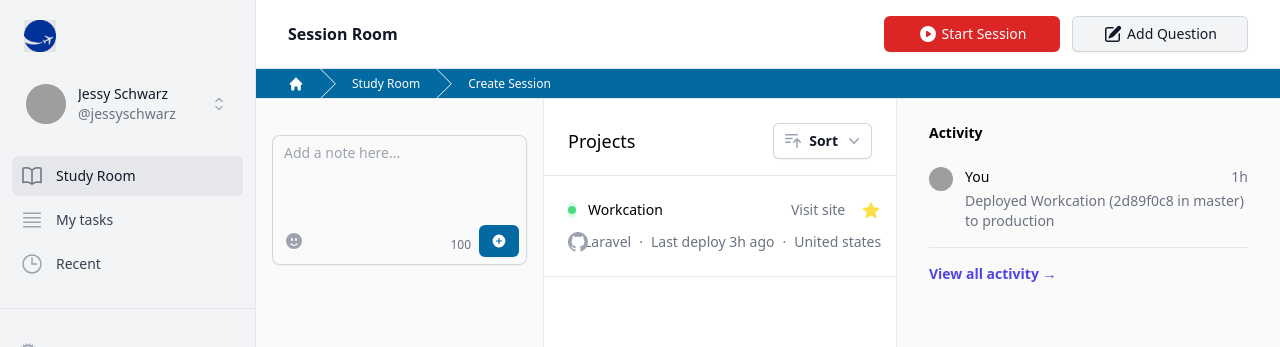
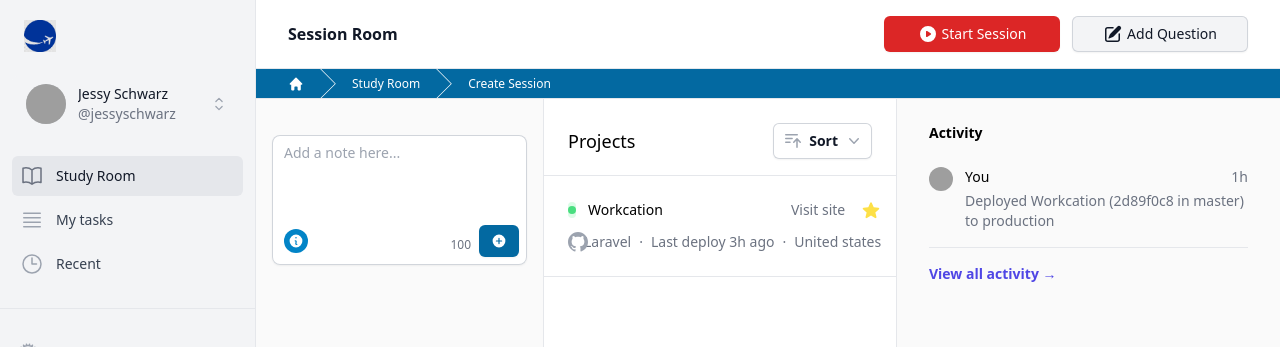
Before and after one commit to maariyadiminsky/pilot-buddy, a React (Create React App) app: page / in a window 1280 px wide. Shown: the top 347 px of the page. Built offline with nearby package versions, Linux system fonts and the light colour scheme; grey boxes are pictures that could not be loaded; a web font is replaced by a local one.

Commit message:
add notes

```diff
--- a/src/modules/common/components/notes/Note.tsx
+++ b/src/modules/common/components/notes/NoteAction.tsx
@@ -1,79 +1,55 @@
-import { Fragment, useState } from 'react';
-import {
-  FaceFrownIcon,
-  FaceSmileIcon,
-  FireIcon,
-  HandThumbUpIcon,
-  HeartIcon,
-  XMarkIcon,
-  PlusCircleIcon,
-} from '@heroicons/react/20/solid';
+import { SyntheticEvent, Fragment, useState } from 'react';
+import { EllipsisVerticalIcon, PlusCircleIcon } from '@heroicons/react/20/solid';
 import { Listbox, Transition } from '@headlessui/react';
-import { truthyString } from '@common/utils';
-
-const moods = [
-  {
-    name: 'Excited',
-    value: 'excited',
-    icon: FireIcon,
-    iconColor: 'text-white',
-    bgColor: 'bg-red-500',
-  },
-  {
-    name: 'Loved',
-    value: 'loved',
-    icon: HeartIcon,
-    iconColor: 'text-white',
-    bgColor: 'bg-pink-400',
-  },
-  {
-    name: 'Happy',
-    value: 'happy',
-    icon: FaceSmileIcon,
-    iconColor: 'text-white',
-    bgColor: 'bg-green-400',
-  },
-  {
-    name: 'Sad',
-    value: 'sad',
-    icon: FaceFrownIcon,
-    iconColor: 'text-white',
-    bgColor: 'bg-yellow-400',
-  },
-  {
-    name: 'Thumbsy',
-    value: 'thumbsy',
-    icon: HandThumbUpIcon,
-    iconColor: 'text-white',
-    bgColor: 'bg-blue-500',
-  },
-  {
-    name: 'I feel nothing',
-    value: null,
-    icon: XMarkIcon,
-    iconColor: 'text-gray-400',
-    bgColor: 'bg-transparent',
-  },
-];
+import { truthyString, getUniqId } from '@common/utils';
+import { HeroIconType } from '@common/types';
+import { NOTE_TYPES } from '@common/components/notes/constants';
+import NoteIcon from '@common/components/notes/components/NoteIcon';
 
 const CHAR_LIMIT = 100;
 const getCharLeft = (text: string) => CHAR_LIMIT - text.length;
 
-interface NoteProps {
-  existingText?: string;
+interface NoteIconType {
+  name: string;
+  value: string | null;
+  icon: HeroIconType;
+  iconColor: string;
+  bgColor: string;
 }
 
-const Note = ({ existingText = '' }: NoteProps) => {
-  const [text, setText] = useState(existingText);
-  const [selectedIcon, setSelectedIcon] = useState(moods[5]);
+export interface NoteDataType {
+  id?: string;
+  text: string;
+  icon: NoteIconType;
+}
+
+interface NoteActionProps {
+  formData?: NoteDataType;
+  handleSubmit: (data: NoteDataType) => void;
+}
+
+const NoteAction = ({ formData, handleSubmit }: NoteActionProps) => {
+  const [text, setText] = useState(formData?.text || '');
+  const [selectedIcon, setSelectedIcon] = useState(formData?.icon || NOTE_TYPES[3]);
 
   const charLimit = getCharLeft(text);
+
+  const handleFormSubmit = (event: SyntheticEvent<Element>) => {
+    event.preventDefault();
+
+    return handleSubmit({
+      ...(formData || {}),
+      id: formData?.id || getUniqId(),
+      icon: selectedIcon,
+      text,
+    });
+  };
 
   return (
     <div className="flex items-start space-x-4">
       <div className="min-w-0 flex-1">
-        <form action="#" className="relative">
-          <div className="overflow-hidden rounded-lg shadow-sm ring-1 ring-inset ring-gray-300 focus-within:ring-2 focus-within:ring-sky-700">
+        <form onSubmit={handleFormSubmit} className="relative">
+          <div className="overflow-hidden w-full rounded-lg shadow-sm ring-1 ring-inset bg-white ring-gray-300 focus-within:ring-2 focus-within:ring-sky-700">
             <label htmlFor="note" className="sr-only">
               Add a note here
             </label>
@@ -81,7 +57,8 @@ const Note = ({ existingText = '' }: NoteProps) => {
               rows={3}
               name="note"
               id="note"
-              className="block w-full resize-none border-0 bg-transparent text-gray-900 placeholder:text-gray-400 focus:ring-0 sm:py-1.5 sm:text-sm sm:leading-6"
+              aria-label="note"
+              className="block whitespace-pre-wrap w-full resize-none border-0 bg-transparent text-gray-900 placeholder:text-gray-400 focus:ring-0 sm:py-1.5 sm:text-sm sm:leading-6"
               placeholder="Add a note here..."
               maxLength={100}
               value={text}
@@ -97,39 +74,26 @@ const Note = ({ existingText = '' }: NoteProps) => {
             </div>
           </div>
 
-          <div className="absolute inset-x-0 bottom-0 flex justify-between py-2 pl-3 pr-2">
+          <div className="absolute inset-x-0 bottom-0 flex justify-between py-2 pl-3.5 pr-2">
             <div className="flex items-center space-x-5">
               <div className="flex items-center">
                 <Listbox value={selectedIcon} onChange={setSelectedIcon}>
                   {({ open }) => (
                     <>
-                      <Listbox.Label className="sr-only"> Your mood </Listbox.Label>
+                      <Listbox.Label className="sr-only"> Note type </Listbox.Label>
                       <div className="relative">
                         <Listbox.Button className="relative -m-2.5 flex h-10 w-10 items-center justify-center rounded-full text-gray-400 hover:text-gray-500">
                           <span className="flex items-center justify-center">
                             {selectedIcon.value === null ? (
                               <span>
-                                <FaceSmileIcon
+                                <EllipsisVerticalIcon
                                   className="h-5 w-5 flex-shrink-0"
                                   aria-hidden="true"
                                 />
-                                <span className="sr-only"> Add your mood </span>
+                                <span className="sr-only"> Add node type </span>
                               </span>
                             ) : (
-                              <span>
-                                <span
-                                  className={truthyString(
-                                    selectedIcon.bgColor,
-                                    'flex h-8 w-8 items-center justify-center rounded-full'
-                                  )}
-                                >
-                                  <selectedIcon.icon
-                                    className="h-5 w-5 flex-shrink-0 text-white"
-                                    aria-hidden="true"
-                                  />
-                                </span>
-                                <span className="sr-only">{selectedIcon.name}</span>
-                              </span>
+                              <NoteIcon {...selectedIcon} />
                             )}
                           </span>
                         </Listbox.Button>
@@ -142,35 +106,19 @@ const Note = ({ existingText = '' }: NoteProps) => {
                           leaveTo="opacity-0"
                         >
                           <Listbox.Options className="absolute z-10 -ml-6 mt-1 w-60 rounded-lg bg-white py-3 text-base shadow ring-1 ring-black ring-opacity-5 focus:outline-none sm:ml-auto sm:w-64 sm:text-sm">
-                            {moods.map((mood) => (
+                            {NOTE_TYPES.map((type) => (
                               <Listbox.Option
-                                key={mood.value}
+                                key={type.value}
                                 className={({ active }) =>
                                   truthyString(
                                     active ? 'bg-gray-100' : 'bg-white',
                                     'relative cursor-default select-none px-3 py-2'
                                   )
                                 }
-                                value={mood}
+                                value={type}
                               >
                                 <div className="flex items-center">
-                                  <div
-                                    className={truthyString(
-                                      mood.bgColor,
-                                      'flex h-8 w-8 items-center justify-center rounded-full'
-                                    )}
-                                  >
-                                    <mood.icon
-                                      className={truthyString(
-                                        mood.iconColor,
-                                        'h-5 w-5 flex-shrink-0'
-                                      )}
-                                      aria-hidden="true"
-                                    />
-                                  </div>
-                                  <span className="ml-3 block truncate font-medium">
-                                    {mood.name}
-                                  </span>
+                                  <NoteIcon {...type} shouldIncludeName />
                                 </div>
                               </Listbox.Option>
                             ))}
@@ -201,4 +149,4 @@ const Note = ({ existingText = '' }: NoteProps) => {
   );
 };
 
-export default Note;
+export default NoteAction;
--- /dev/null
+++ b/src/modules/common/components/notes/Notes.tsx
@@ -0,0 +1,45 @@
+import { type NoteDataType } from '@common/components/notes/NoteAction';
+import { removeLineBreaksFromText, includeProtocolAndHostWithinLink } from '@common/utils';
+import NoteIcon from '@common/components/notes/components/NoteIcon';
+
+interface NotesProps {
+  notes: NoteDataType[];
+}
+
+const Notes = ({ notes }: NotesProps) => {
+  console.log('notes:', notes);
+  return (
+    <ul className=" overflow-auto max-h-screen overscroll-contain scroll-smooth">
+      {notes.map(({ id, text, icon }) => {
+        const isLink = icon.value === 'link';
+        const textToRender = isLink ? includeProtocolAndHostWithinLink(text) : text;
+
+        return (
+          <li key={id} className="flex flex-row justify-between py-4">
+            <div className="w-7 flex justify-end">
+              <NoteIcon {...icon} />
+            </div>
+            <div className="ml-2 w-full">
+              {/* <p className="text-sm font-medium text-gray-900">{person.name}</p> */}
+              <p
+                className={
+                  isLink ? 'text-sm text-blue-600 hover:text-blue-600' : 'text-sm text-gray-500'
+                }
+              >
+                {isLink ? (
+                  <a href={textToRender} target="_blank" rel="noreferrer">
+                    {textToRender}
+                  </a>
+                ) : (
+                  removeLineBreaksFromText(text)
+                )}
+              </p>
+            </div>
+          </li>
+        );
+      })}
+    </ul>
+  );
+};
+
+export default Notes;
--- /dev/null
+++ b/src/modules/common/components/notes/components/NoteIcon.tsx
@@ -0,0 +1,42 @@
+import { HeroIconType } from '@common/types';
+import { truthyString } from '@common/utils';
+
+interface NoteIconProps {
+  icon: HeroIconType;
+  bgColor: string;
+  iconColor: string;
+  name: string;
+  className?: string;
+  shouldIncludeName?: boolean;
+}
+
+const NoteIcon = ({
+  bgColor,
+  iconColor,
+  name,
+  icon,
+  className,
+  shouldIncludeName = false,
+}: NoteIconProps) => {
+  const Icon = icon;
+
+  return (
+    <>
+      <span
+        className={truthyString(
+          bgColor,
+          'flex h-6 w-6 items-center justify-center rounded-full',
+          className
+        )}
+      >
+        <Icon className={truthyString(iconColor, 'h-4 w-4 flex-shrink-0')} aria-hidden="true" />
+      </span>
+      {shouldIncludeName && (
+        <span className="ml-3 block truncate font-medium text-gray-900 text-sm">{name}</span>
+      )}
+      <span className="sr-only">{name}</span>
+    </>
+  );
+};
+
+export default NoteIcon;
--- /dev/null
+++ b/src/modules/common/components/notes/constants.ts
@@ -0,0 +1,53 @@
+import {
+  ExclamationTriangleIcon,
+  InformationCircleIcon,
+  QuestionMarkCircleIcon,
+  LinkIcon,
+  LightBulbIcon,
+  MapPinIcon,
+} from '@heroicons/react/20/solid';
+
+export const NOTE_TYPES = [
+  {
+    name: 'Important',
+    value: 'important',
+    icon: ExclamationTriangleIcon,
+    iconColor: 'text-white',
+    bgColor: 'bg-rose-500',
+  },
+  {
+    name: 'Question',
+    value: 'question',
+    icon: QuestionMarkCircleIcon,
+    iconColor: 'text-white',
+    bgColor: 'bg-yellow-500',
+  },
+  {
+    name: 'Idea',
+    value: 'idea',
+    icon: LightBulbIcon,
+    iconColor: 'text-white',
+    bgColor: 'bg-green-500',
+  },
+  {
+    name: 'Info',
+    value: 'info',
+    icon: InformationCircleIcon,
+    iconColor: 'text-white',
+    bgColor: 'bg-sky-600',
+  },
+  {
+    name: 'Location',
+    value: 'location',
+    icon: MapPinIcon,
+    iconColor: 'text-white',
+    bgColor: 'bg-purple-700',
+  },
+  {
+    name: 'Link',
+    value: 'link',
+    icon: LinkIcon,
+    iconColor: 'text-sky-700',
+    bgColor: 'bg-white',
+  },
+];
--- a/src/modules/session/components/SessionNotes.tsx
+++ b/src/modules/session/components/SessionNotes.tsx
@@ -1,21 +1,27 @@
-// import { CheckBadgeIcon, RectangleStackIcon } from '@heroicons/react/20/solid';
+import { useState } from 'react';
 
-import Note from '@modules/common/components/notes/Note';
+import Notes from '@common/components/notes/Notes';
+import NoteAction, { type NoteDataType } from '@common/components/notes/NoteAction';
 
-const Notes = () => (
+const SessionNotes = () => {
+  const [notes, setNotes] = useState<NoteDataType[]>([]);
+
+  const handleSubmit = (data: NoteDataType) => setNotes([...notes, { ...data }]);
+
+  return (
     <div className="bg-zinc-50 xl:w-72 xl:flex-shrink-0 xl:border-r xl:border-gray-200">
       <div className="py-6 px-4">
-      <div className="flex items-center justify-between">
+        <div className="items-center justify-between">
           <div className="flex-1 space-y-8">
             <div className="xl:mt-3 space-y-8 sm:flex sm:items-center sm:justify-between sm:space-y-0 xl:block xl:space-y-8">
-            <ul className="divide-y divide-gray-200">
-              <Note />
-            </ul>
+              <NoteAction handleSubmit={handleSubmit} />
+              <Notes notes={notes} />
             </div>
           </div>
         </div>
       </div>
     </div>
   );
+};
 
-export default Notes;
+export default SessionNotes;
```
Also changed, not shown: src/modules/common/types.tsx (+0 -7 lines), src/modules/common/utils.tsx (+11 -0 lines). Lines whose indentation alone changed are shown as unchanged.
